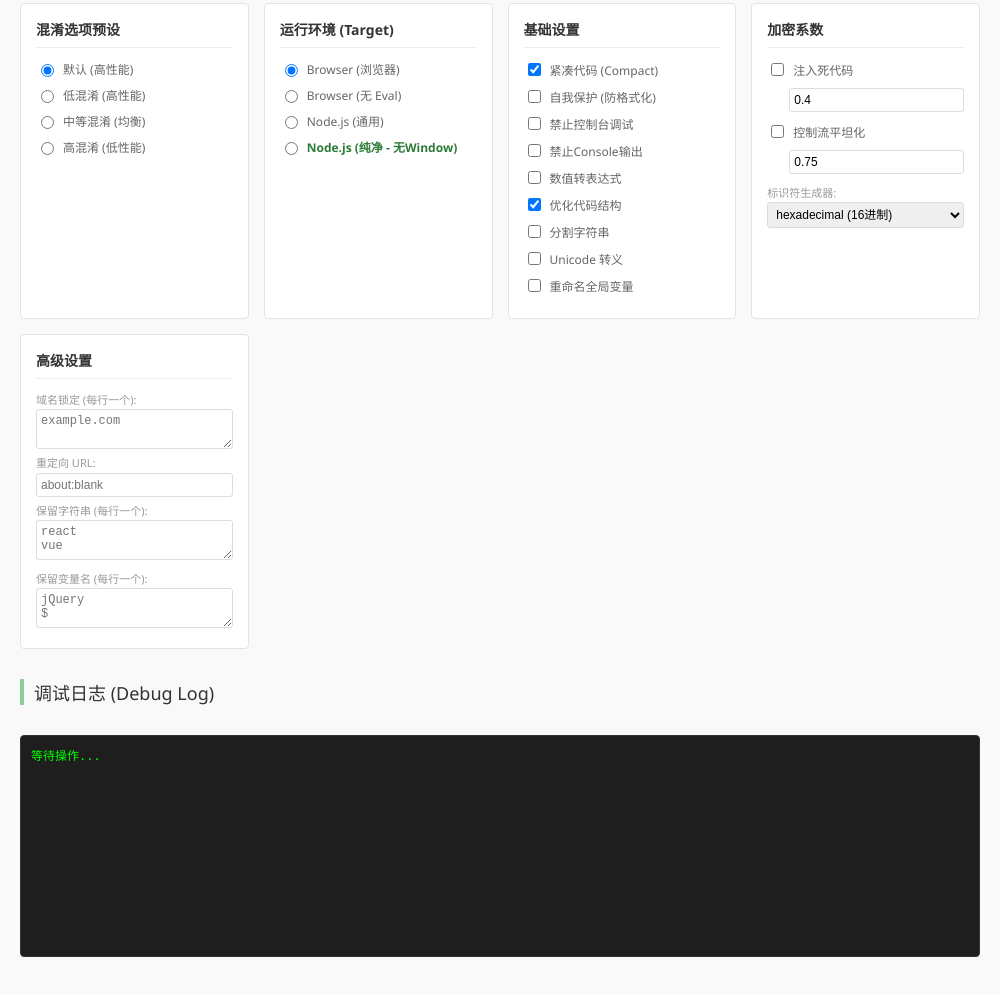
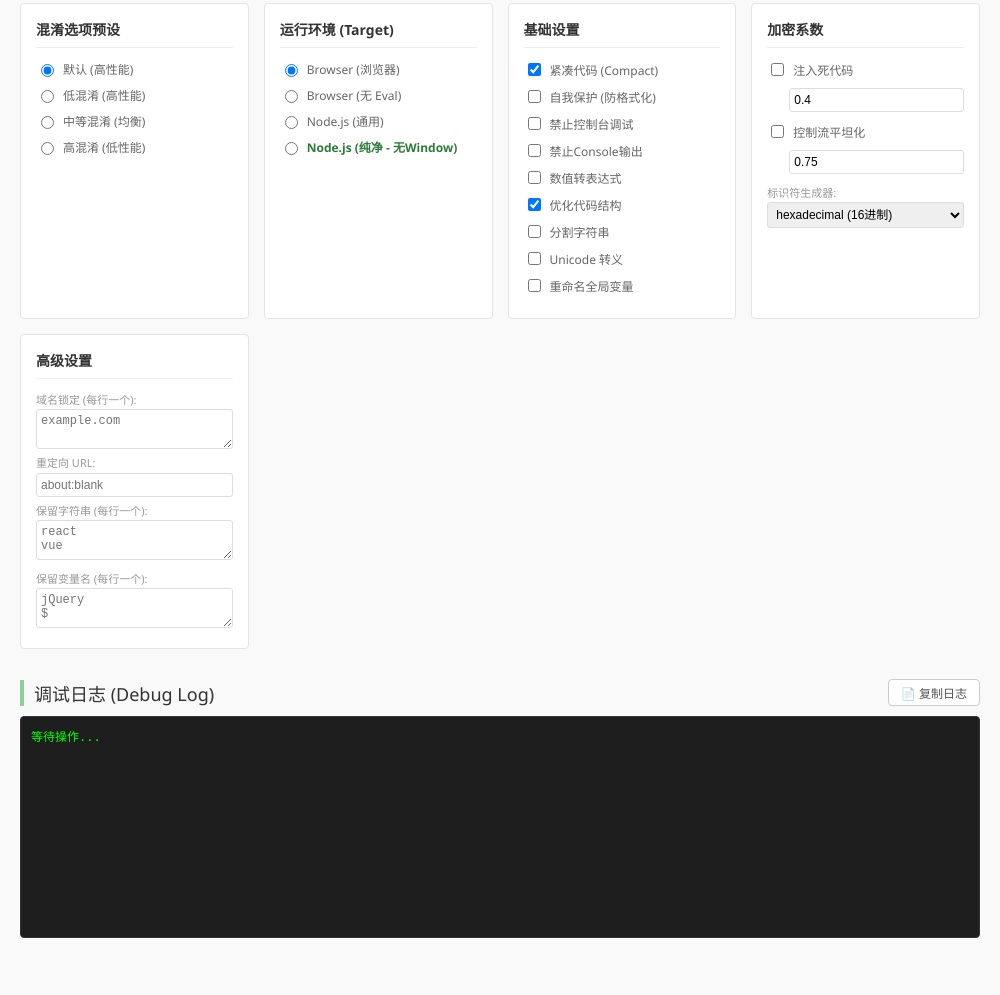
Before and after one commit to Limkon/js-obfuscator-gui, an Electron app: page index.html in a window 1000 px wide. Shown: the part 501-1496 px from the top of the page. Drawn offline with Linux system fonts and the light colour scheme.

Commit message:
Update index.html

```diff
--- a/index.html
+++ b/index.html
@@ -47,8 +47,44 @@
         textarea.config-text { height: 40px; resize: vertical; font-family: monospace; }
         .help-text { color: #999; font-size: 11px; margin-bottom: 2px; }
 
-        /* --- 新增：日志控制台 --- */
-        #console-container { margin-top: 30px; border: 1px solid #333; border-radius: 4px; background: #1e1e1e; color: #00ff00; font-family: 'Consolas', monospace; font-size: 12px; padding: 10px; height: 200px; overflow-y: auto; white-space: pre-wrap; }
+        /* --- 新增/修改：日志控制台样式 --- */
+        #console-container {
+            margin-top: 10px;
+            border: 1px solid #333;
+            border-radius: 4px;
+            background: #1e1e1e;
+            color: #00ff00;
+            font-family: 'Consolas', monospace;
+            font-size: 12px;
+            padding: 10px;
+            height: 200px;
+            overflow-y: auto;
+            white-space: pre-wrap;
+            /* 关键修改：允许选中文字 */
+            user-select: text;
+            cursor: text;
+        }
+
+        .log-header {
+            display: flex;
+            align-items: center;
+            justify-content: space-between;
+            margin-top: 30px;
+        }
+
+        #btn-copy-log {
+            padding: 4px 12px;
+            background: white;
+            border: 1px solid #ccc;
+            border-radius: 4px;
+            cursor: pointer;
+            font-size: 12px;
+            color: #555;
+            transition: 0.2s;
+        }
+        #btn-copy-log:hover { background: #f0f0f0; border-color: #bbb; }
+        #btn-copy-log:active { background: #e0e0e0; }
+
         .log-time { color: #888; margin-right: 10px; }
         .log-info { color: #4af; }
         .log-warn { color: #fa0; }
@@ -161,7 +197,10 @@
         </div>
     </div>
 
-    <div class="config-title">调试日志 (Debug Log)</div>
+    <div class="log-header">
+        <div class="config-title" style="margin: 0; border: none; padding: 0; border-left: 4px solid var(--primary); padding-left: 10px;">调试日志 (Debug Log)</div>
+        <button id="btn-copy-log">📄 复制日志</button>
+    </div>
     <div id="console-container">等待操作...</div>
 
     <script src="renderer.js"></script>
```
